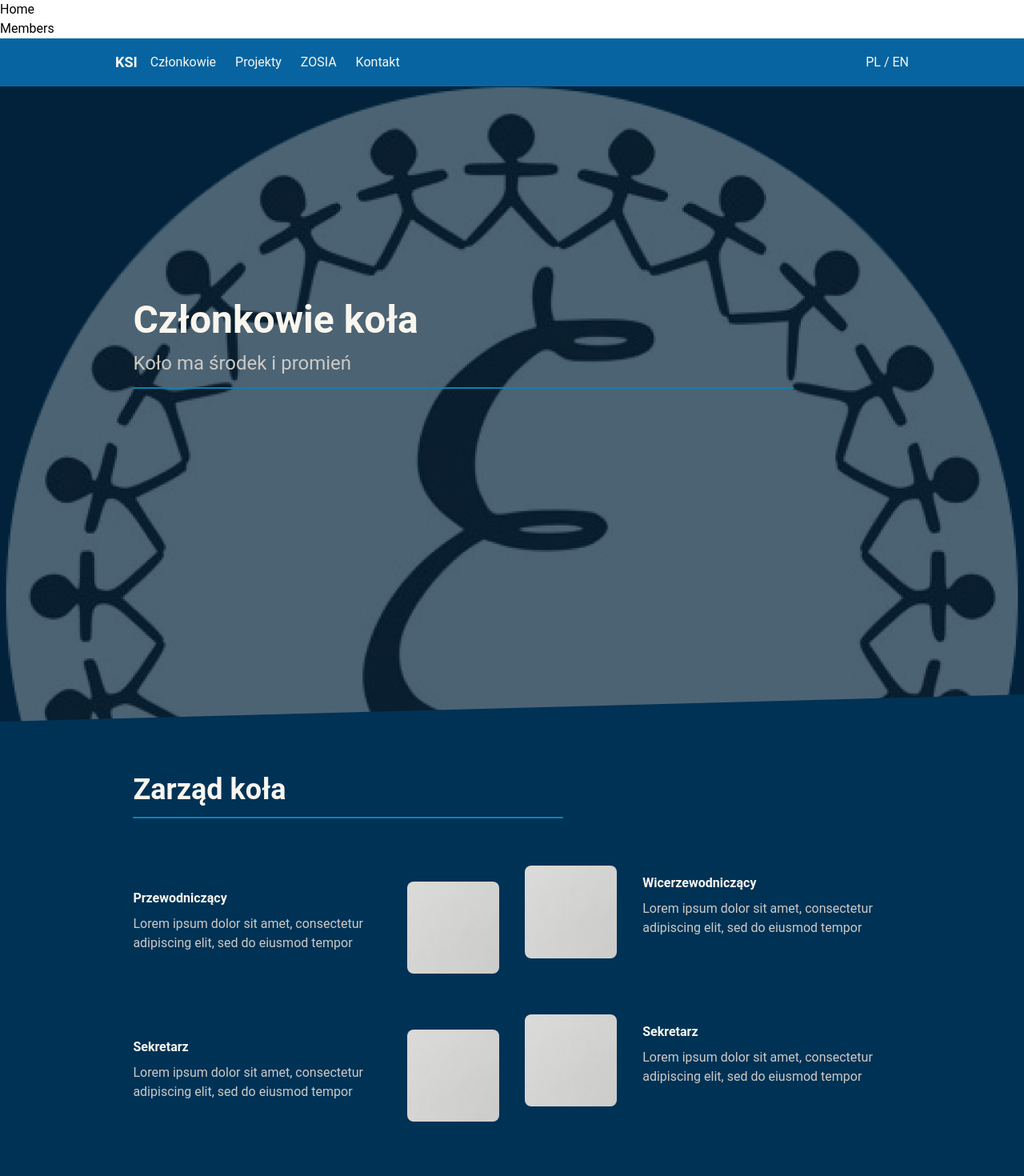
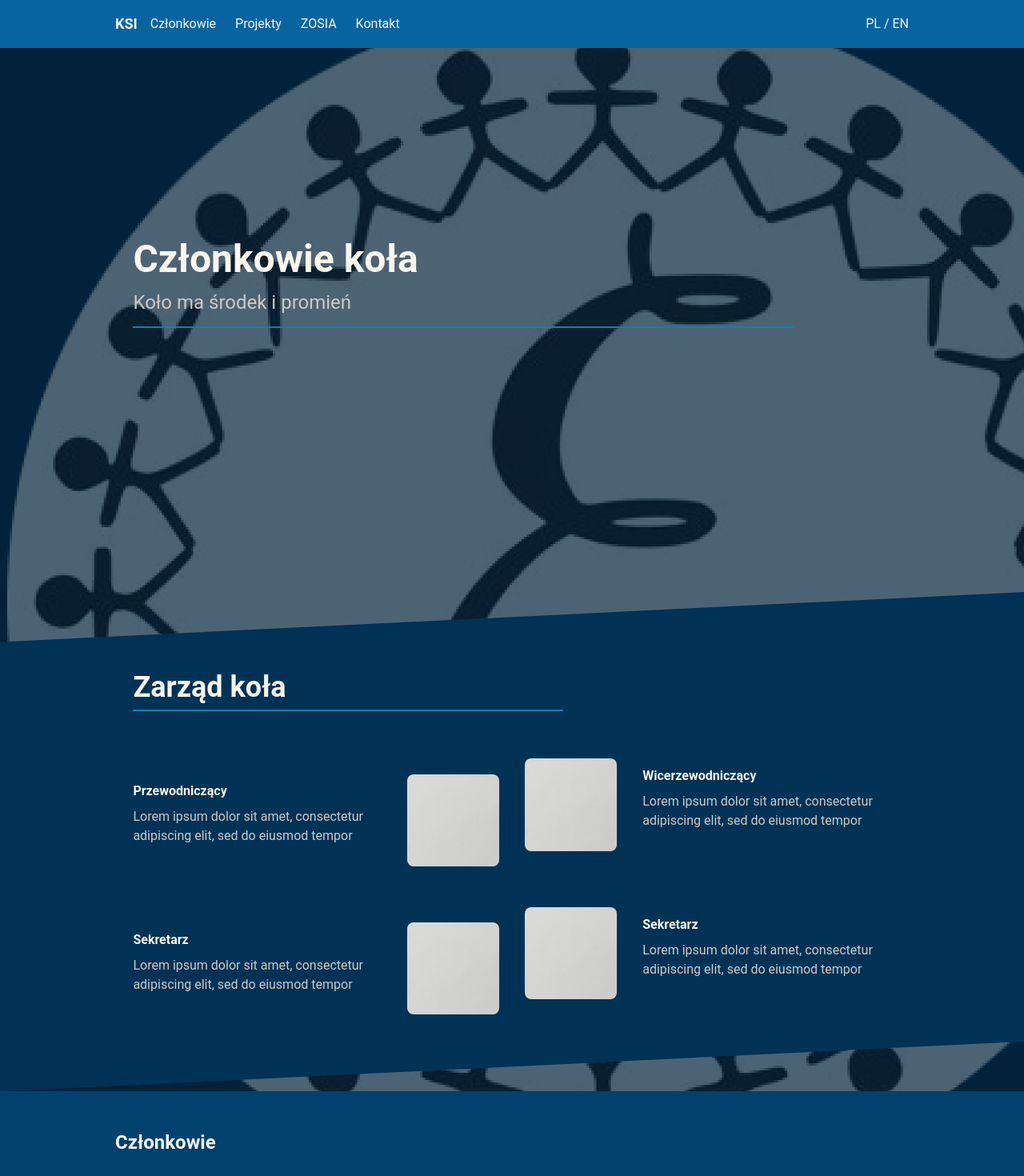
Before and after one commit to ksiuwr/ksi-site-v2025, a React (Vite) app: page /members in a window 1280 px wide. Shown: the top 1470 px of the page at 80% size. Built offline with nearby package versions, Linux system fonts and the light colour scheme; the HTML template or start-up script is replaced by a standard one.

Commit message:
fixed background, deleted routes

```diff
--- a/src/App.tsx
+++ b/src/App.tsx
@@ -5,12 +5,12 @@ import Members from './Members';
 function App() {
     return (
         <Router>
-            <nav>
+            {/* <nav>
                 <ul>
                     <li><Link to="/">Home</Link></li>
                     <li><Link to="/members">Members</Link></li>
                 </ul>
-            </nav>
+            </nav> */}
 
             <Routes>
                 <Route path="/" element={<h1 className="text-4xl sans">
--- a/src/Members.tsx
+++ b/src/Members.tsx
@@ -1,31 +1,9 @@
-import React from 'react';
-
-// const Members: React.FC = () => {
-//     return (
-//         <div>
-//             <div className="text-center">
-//                 <h1>Navbar</h1>
-//             </div>
-//             <div
-//                 className="relative bg-dark-background-primary min-h-screen bg-cover bg-top"
-//                 style={{
-//                     backgroundImage: `url('/public/images/logo.png')`,
-//                 }}
-//             >
-//                 <div className="relative text-left pt-60 text-dark-text-primary h-full">
-//                     <h1 className="font-sans ">Członkowie koła</h1>
-//                     <p className="font-sans">koło ma środek i promień</p>
-//                 </div>
-//             </div>
-//         </div>
-//     );
-// };
-
-//import React from 'react';
-
 const Members = () => {
   return (
-    <div className="bg-dark-background-primary text-dark-text-primary font-sans">
+    <div className="min-h-screen bg-no-repeat bg-fixed bg-dark-background-primary text-dark-text-primary font-sansbg-cover"
+      style={{
+      backgroundImage: `url('/images/logo.png')`,
+      }}>
       {/* Navbar */}
       <header className="bg-navbar-primary text-dark-text-primary py-4">
         <div className="container mx-auto flex justify-between items-center px-4">
@@ -44,23 +22,22 @@ const Members = () => {
         </div>
       </header>
 
+
+
         {/* Hero Section */}
-      <div className="text-center py-12 bg-cover min-h-screen"
-        style={{
-                backgroundImage: `url('/images/logo.png')`,
-                }}>
+        <div className="text-center min-h-[55vh] mt-[30vh]">
           <div className="container ml-[13vw]">
-          <h1 className="text-dark-text-prime text-5xl font-bold text-left mt-[220px]">Członkowie koła</h1>
+            <h1 className="text-dark-text-prime text-5xl font-bold text-left">Członkowie koła</h1>
             <p className="text-dark-text-secondary text-2xl  text-left mt-[14px]">Koło ma środek i promień</p>
             <hr className="border-action-blue border-t-2 mr-[198px] mt-[14px]"/>
           </div>
         </div>
 
         {/* Zarząd Koła Section */}
-      <div className="bg-dark-section-primary mt-[-40px] z-10 relative py-12 pb-36 items-center justify-center"
-      style={{clipPath: 'polygon(0 5%, 100% 0, 100% 90%, 0 95%)'}}>
+        <div className="bg-dark-section-primary z-10 pt-12 pb-24 relative items-center justify-center"
+          style={{clipPath: 'polygon(0 10%, 100% 0, 100% 90%, 0 100%)'}}>
           <h2 className="text-sans text-4xl font-bold ml-[13vw] mt-[4vw]">Zarząd koła</h2>
-        <hr className="border-action-blue border-t-2 mt-2 ml-[13vw] mr-[45vw]" style={{marginTop: '14px'}}/>
+          <hr className="border-action-blue border-t-2 mt-2 ml-[13vw] mr-[45vw]"/>
 
 
             <div className="grid lg:grid-cols-2 md:grid-cols-2 sm:grid-cols-1 gap-8 mx-[13vw] pt-10">
@@ -141,6 +118,8 @@ const Members = () => {
           </div>
         </footer>
       </div>
+
+
   );
 };
 
```
Lines whose indentation alone changed are shown as unchanged.
